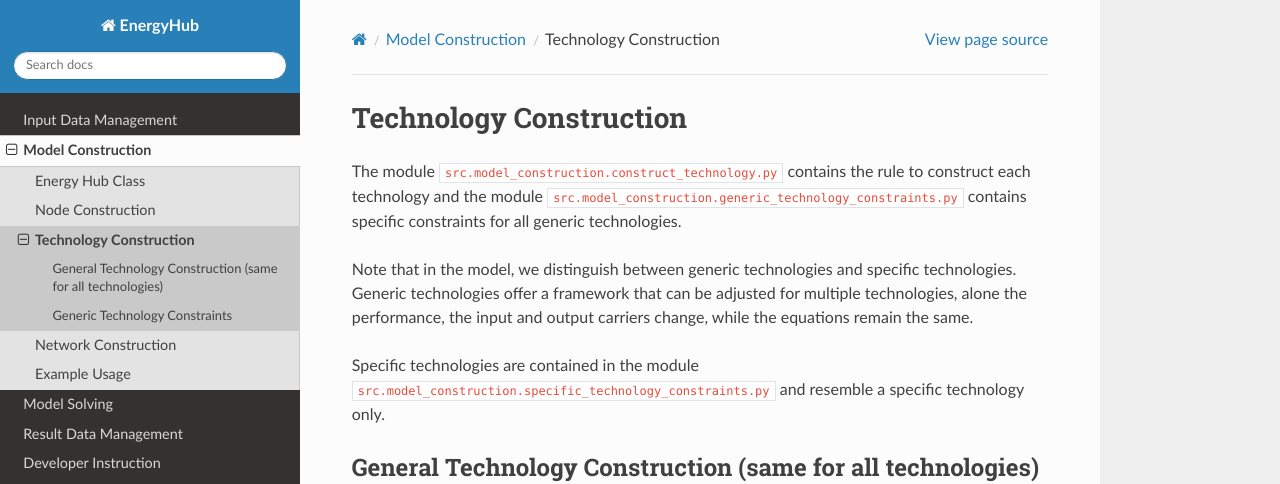
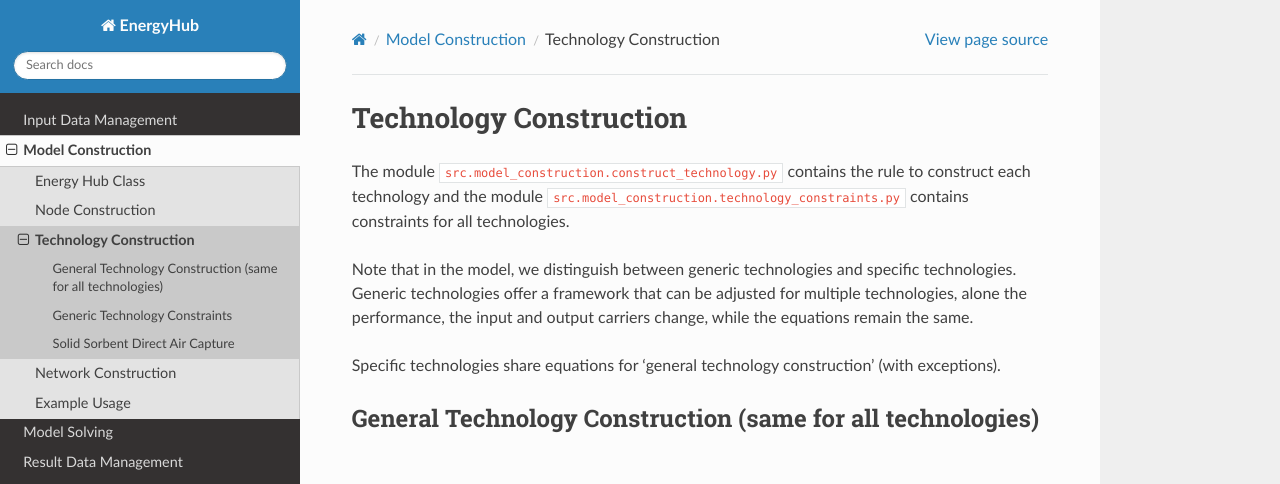
Before and after one commit to UU-ER/AdOpT-NET0, a Sphinx documentation site: the page built from docs/source/model_construction/technology_construction.rst, in a window 1280 px wide and 1139 px high. Shown: the top 484 px of the window. Built offline with Sphinx 7.4.7 and the Read the Docs theme 2.0.0, drawn with Linux system fonts in a browser that asks for light colours; pages that are not in the unit, such as notebooks, are missing from menus; some of the changed text lies outside the part shown.

Commit message:
Added Docu

```diff
--- a/docs/source/conf.py
+++ b/docs/source/conf.py
@@ -37,3 +37,4 @@
 
 html_theme = 'sphinx_rtd_theme'
 html_static_path = ['_static']
+add_module_names = False
--- a/docs/source/model_construction/technology_construction.rst
+++ b/docs/source/model_construction/technology_construction.rst
@@ -1,16 +1,14 @@
 Technology Construction
 =====================================
 The module ``src.model_construction.construct_technology.py`` contains the rule to construct each
-technology and the module ``src.model_construction.generic_technology_constraints.py`` contains specific
-constraints for all generic technologies.
+technology and the module ``src.model_construction.technology_constraints.py`` contains constraints for all
+technologies.
 
 Note that in the model, we distinguish between generic technologies and specific technologies.
 Generic technologies offer a framework that can be adjusted for multiple technologies, alone the
 performance, the input and output carriers change, while the equations remain the same.
 
-Specific technologies are contained in the module
-``src.model_construction.specific_technology_constraints.py`` and resemble a specific technology
-only.
+Specific technologies share equations for 'general technology construction' (with exceptions).
 
 General Technology Construction (same for all technologies)
 -------------------------------------------------------------
@@ -21,5 +19,11 @@
 
 Generic Technology Constraints
 --------------------------------
-.. automodule:: src.model_construction.generic_technology_constraints
+.. automodule:: src.model_construction.technology_constraints.generic_technology_constraints
     :members:
+
+
+Solid Sorbent Direct Air Capture
+----------------------------------------------
+.. automodule:: src.model_construction.technology_constraints.dac_adsorption
+    :members:
```
Also changed, not shown: 3 other files.
